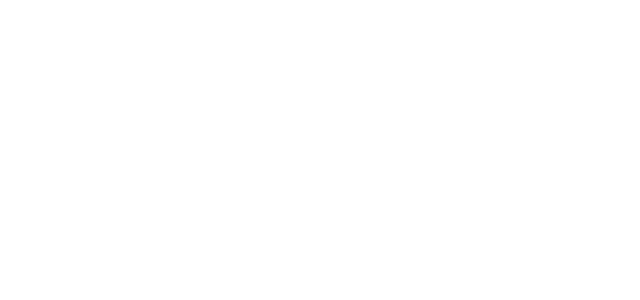
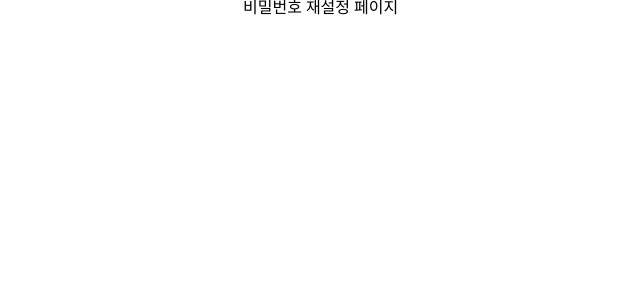
Before and after one commit to kimohgeun/ably-assignment, a React app: page /reset-password in a window 1280 px wide. Shown: the top 300 px of the page, without its empty margins (147-787 px from the left). Built offline with nearby package versions, Linux system fonts and the light colour scheme.

Commit message:
Add : ResetPasswordPage 라우트 추가

```diff
--- /dev/null
+++ b/src/pages/ResetPasswordPage/index.tsx
@@ -0,0 +1,7 @@
+import React from "react";
+
+function ResetPasswordPage() {
+  return <div>비밀번호 재설정 페이지</div>;
+}
+
+export default ResetPasswordPage;
--- /dev/null
+++ b/src/pages/index.ts
@@ -0,0 +1,5 @@
+import { lazy } from "react";
+
+const ResetPasswordPage = lazy(() => import("~/pages/ResetPasswordPage"));
+
+export { ResetPasswordPage };
--- a/src/router/index.tsx
+++ b/src/router/index.tsx
@@ -1,10 +1,15 @@
-import React from "react";
-import { BrowserRouter, Switch } from "react-router-dom";
+import React, { Suspense } from "react";
+import { BrowserRouter, Switch, Route } from "react-router-dom";
+import { ResetPasswordPage } from "~/pages";
 
 function Router() {
   return (
     <BrowserRouter>
-      <Switch></Switch>
+      <Switch>
+        <Suspense fallback="로딩중...">
+          <Route path="/reset-password" component={ResetPasswordPage} />
+        </Suspense>
+      </Switch>
     </BrowserRouter>
   );
 }
```
